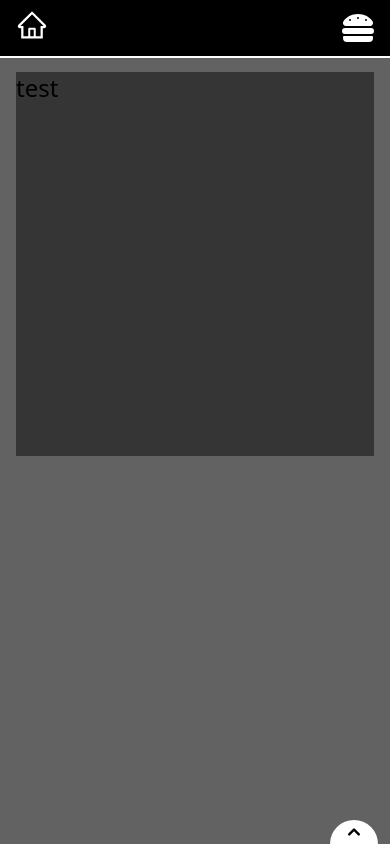
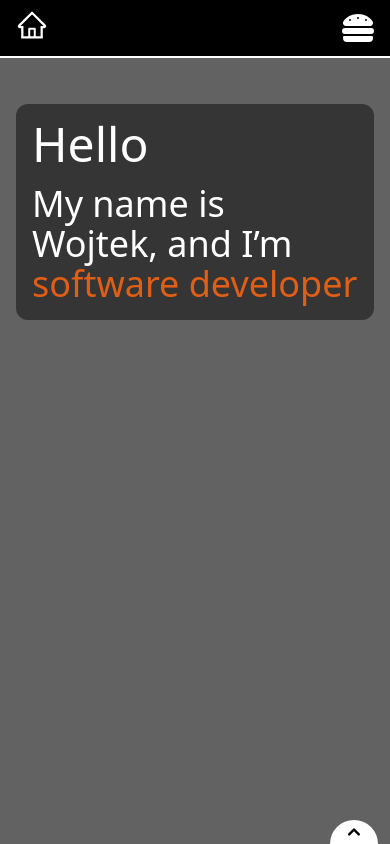
Before and after one commit to wojciech2000/portfolio-v2, a React (Create React App) app: page / in a window 390 px wide. Built offline with nearby package versions, Linux system fonts and the light colour scheme.

Commit message:
create home page

```diff
--- a/src/App.tsx
+++ b/src/App.tsx
@@ -3,6 +3,7 @@ import { BrowserRouter as Router, Routes, Route } from "react-router-dom";
 import Header from "components/header/Header.component";
 import Particles from "components/particles/Particles.component";
 import Home from "components/home/Home.component";
+import { routes } from "utilities/helpers/routes";
 
 function App() {
   return (
@@ -11,7 +12,7 @@ function App() {
         <Header />
 
         <Routes>
-          <Route path="/" element={<Home />} />
+          <Route path={routes.home} element={<Home />} />
         </Routes>
       </Router>
 
--- a/src/components/common/container/Container.component.tsx
+++ b/src/components/common/container/Container.component.tsx
@@ -10,7 +10,7 @@ const Container: React.FC<IProps> = ({ children, className }) => (
   // spaceing from header positioned fixedly
   <div className="w-full m-auto pt-mobile-header md:mt-0 md:px-0 md:pl-desktop-header">
     {/* inner spaceing of content */}
-    <div className={clsx("p-mobile-spacing md:p-16", className)}>{children}</div>
+    <div className={clsx("px-mobile-spacing py-12 md:p-16", className)}>{children}</div>
   </div>
 );
 
--- a/src/components/common/title/Title.component.tsx
+++ b/src/components/common/title/Title.component.tsx
@@ -1,7 +1,7 @@
 import clsx from "clsx";
 import React, { ReactNode } from "react";
 
-const sizes = ["24", "30"] as const;
+const sizes = ["24", "30", "36", "48"] as const;
 
 type Sizes = typeof sizes[number];
 type Colors = "white" | "black";
@@ -34,7 +34,7 @@ const setHeadingTag = (size: Sizes) => {
   return selectedSize?.headingNumber || MAX_HEADING_TAG_NUMBER;
 };
 
-const Title: React.FC<ITitleProps> = ({ size = "24", color = "primary", className, children }) => {
+const Title: React.FC<ITitleProps> = ({ size = "24", color = "white", className, children }) => {
   const Heading = `h${setHeadingTag(size)}` as keyof JSX.IntrinsicElements;
 
   return (
@@ -44,6 +44,8 @@ const Title: React.FC<ITitleProps> = ({ size = "24", color = "primary", classNam
         {
           "text-2xl md:text-3xl": size === "24",
           "text-3xl md:text-4xl": size === "30",
+          "text-4xl md:text-6xl": size === "36",
+          "text-5xl md:text-7xl": size === "48",
         },
         className,
       )}
--- a/src/components/header/Header.component.tsx
+++ b/src/components/header/Header.component.tsx
@@ -8,6 +8,7 @@ import Menu from "./menu/Menu.component";
 import useToggle from "utilities/hooks/useToggle.hook";
 import { useIsMobile } from "utilities/hooks/useIsMobile.hook";
 import { Link } from "react-router-dom";
+import { routes } from "utilities/helpers/routes";
 
 const ICON_CLASSES = "text-white w-8 h-8";
 
@@ -30,7 +31,7 @@ const Header = () => {
         )}
       >
         <div className="px-mobile-spacing flex justify-between items-center h-mobile-header md:h-screen md:flex-col md:pt-8 md:items-baseline">
-          <Link to="/">
+          <Link to={routes.home}>
             <button>
               <AiOutlineHome className={ICON_CLASSES} />
             </button>
--- a/src/components/home/Home.component.tsx
+++ b/src/components/home/Home.component.tsx
@@ -1,15 +1,18 @@
 import Container from "components/common/container/Container.component";
 import Title from "components/common/title/Title.component";
-import React from "react";
 
-const Home = () => {
-  return (
-    <Container>
-      <div className="bg-primary h-96">
-        <Title>test</Title>
-      </div>
-    </Container>
-  );
-};
+const Home = () => (
+  <Container>
+    <div className="bg-primary p-4 rounded-xl md:w-fit md:p-8">
+      <Title size="48" className="mb-4 md:mb-8">
+        Hello
+      </Title>
+      <Title size="36" className="md:leading-tight">
+        My name is Wojtek, and I’m <br />
+        <span className="text-secondary">software developer</span>
+      </Title>
+    </div>
+  </Container>
+);
 
 export default Home;
--- /dev/null
+++ b/src/utilities/helpers/routes.ts
@@ -0,0 +1,7 @@
+export const routes = {
+  home: "/",
+  about: "/about",
+  skills: "/skills",
+  projects: "/projects",
+  contact: "/contact",
+};
--- a/tailwind.config.js
+++ b/tailwind.config.js
@@ -12,21 +12,24 @@ module.exports = {
   // mode: "jit",
   theme: {
     extend: {
+      colors: {
+        mainBg: "#626262",
+        primary: "#353535",
+        secondary: "#E05F16",
+      },
       spacing: {
         "mobile-spacing": "16px",
         ...mobileHeader,
         ...desktopHeader,
-      },
-      backgroundColor: {
-        mainBg: "#626262",
-        primary: "#353535",
-        secondary: "#E05F16",
       },
       transitionProperty: {
         width: "width",
       },
       height: {
         ...mobileHeader,
+      },
+      width: {
+        fit: "fit-content",
       },
     },
   },
```
Also changed, not shown: src/components/header/menu/Menu.component.tsx (+5 -4 lines).
